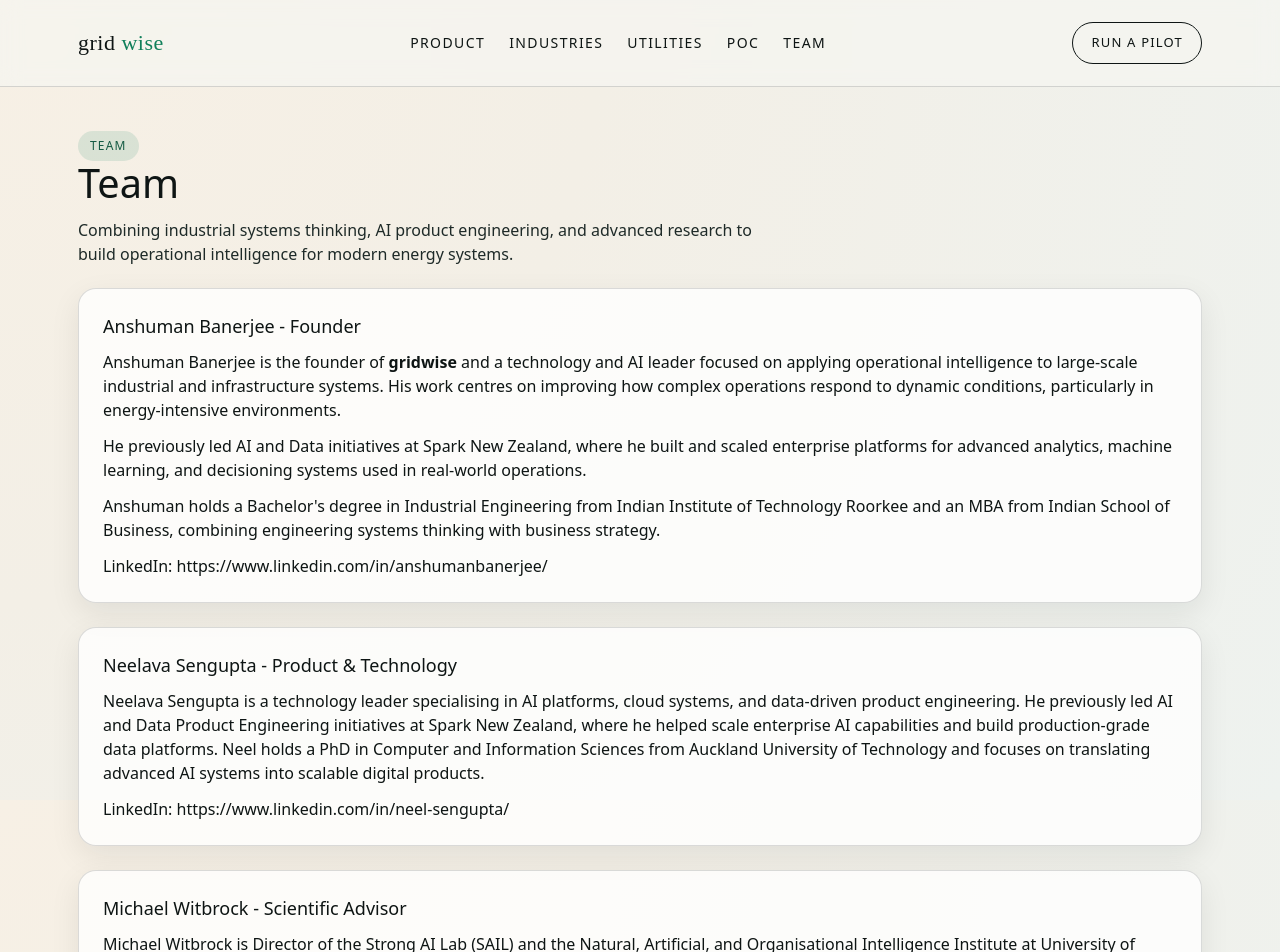
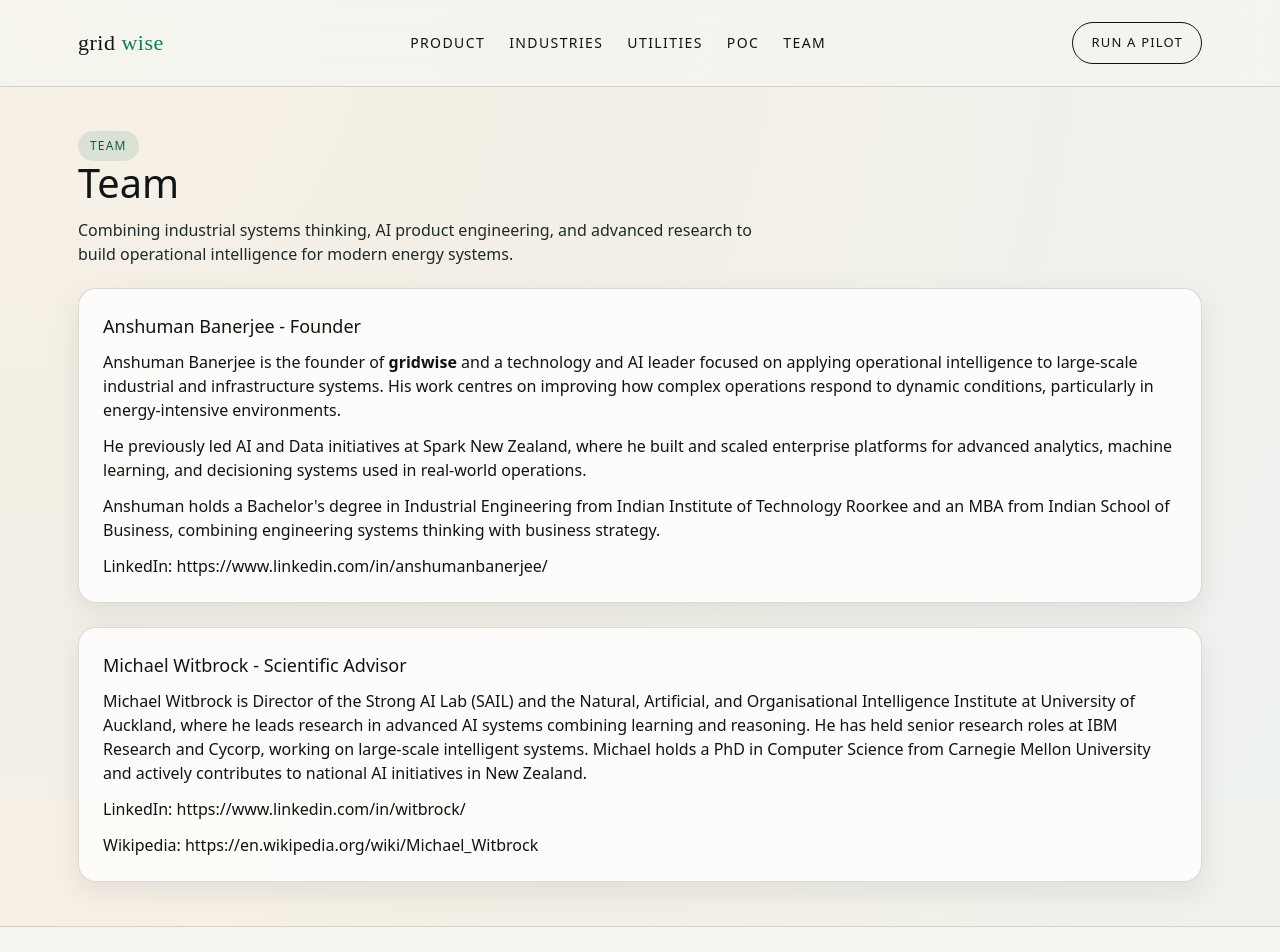
Before and after one commit to koyemii/gridwisewebsite, a Next.js app: page /team in a window 1280 px wide. Shown: the top 952 px of the page. Built offline with nearby package versions, Linux system fonts and the light colour scheme.

Commit message:
Remove Neelava Sengupta from Team page

```diff
--- a/app/team/page.js
+++ b/app/team/page.js
@@ -30,21 +30,6 @@
         </div>
 
         <div className="card">
-          <h3>Neelava Sengupta - Product &amp; Technology</h3>
-          <p>
-            Neelava Sengupta is a technology leader specialising in AI platforms, cloud systems, and
-            data-driven product engineering. He previously led AI and Data Product Engineering
-            initiatives at Spark New Zealand, where he helped scale enterprise AI capabilities and build
-            production-grade data platforms. Neel holds a PhD in Computer and Information Sciences from
-            Auckland University of Technology and focuses on translating advanced AI systems into
-            scalable digital products.
-          </p>
-          <p style={{ marginTop: "12px" }}>
-            LinkedIn: <a href="https://www.linkedin.com/in/neel-sengupta/" target="_blank" rel="noreferrer">https://www.linkedin.com/in/neel-sengupta/</a>
-          </p>
-        </div>
-
-        <div className="card">
           <h3>Michael Witbrock - Scientific Advisor</h3>
           <p>
             Michael Witbrock is Director of the Strong AI Lab (SAIL) and the Natural, Artificial, and Organisational Intelligence Institute at University of Auckland, where he leads research in advanced AI systems combining learning and reasoning. He has held senior research roles at IBM Research and Cycorp, working on large-scale intelligent systems. Michael holds a PhD in Computer Science from Carnegie Mellon University and actively contributes to national AI initiatives in New Zealand.
```
